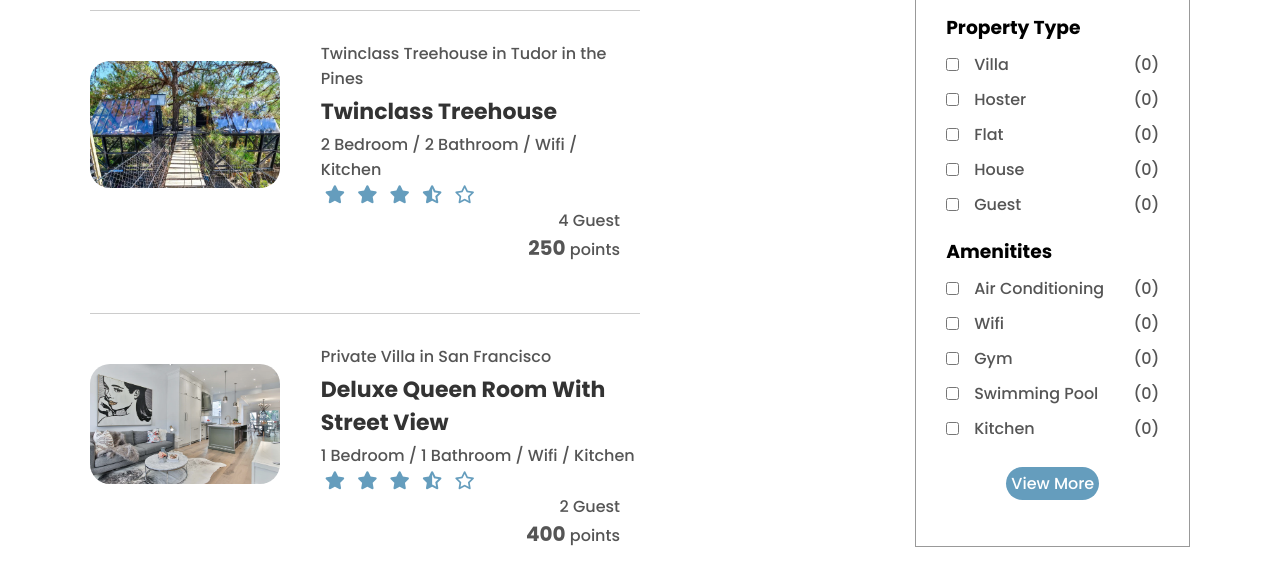
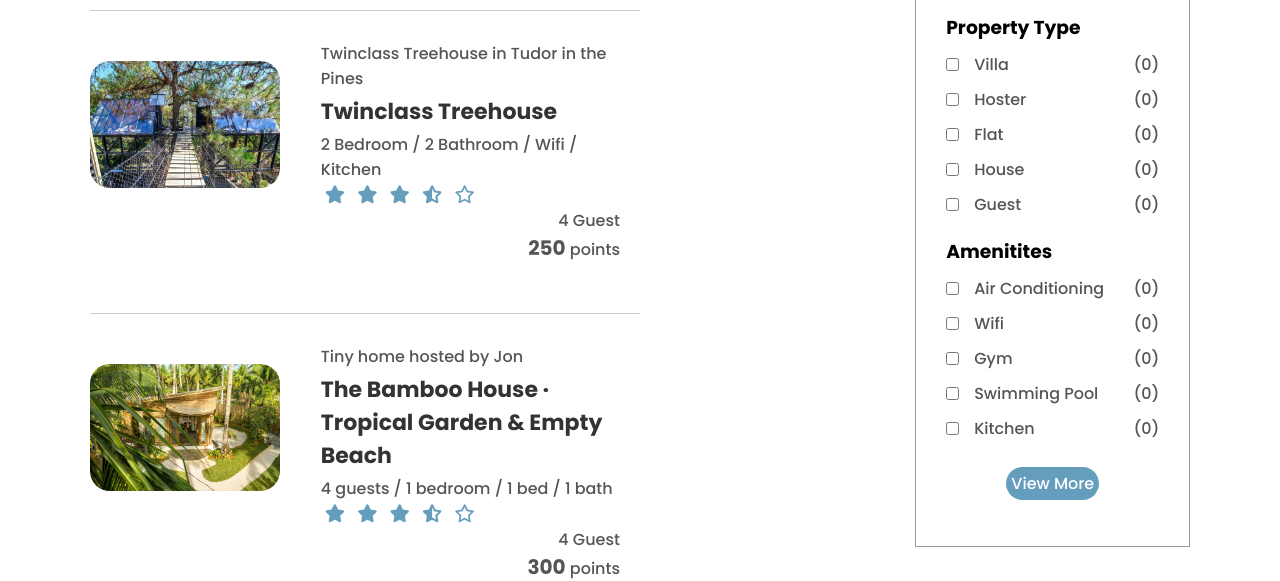
Before and after one commit to sangnguyen0403/official_IT, a plain HTML site: page listing.html in a window 1280 px wide. Shown: the part 228-809 px from the top of the page. Drawn offline with Linux system fonts and the light colour scheme.

Commit message:
Change info

```diff
--- a/listing.html
+++ b/listing.html
@@ -50,20 +50,21 @@
 
                 <div class="house">
                     <div class="house_img">
-                        <img src="images/image-s2.png" alt="">
+                        <img src="images/bambo_house.webp" alt="">
                     </div>
                     <div class="house_info">
-                        <p>Private Villa in San Francisco</p>
-                        <h3>Deluxe Queen Room With Street View</h3>
-                        <p>1 Bedroom / 1 Bathroom / Wifi / Kitchen</p>
+                        <p>Tiny home hosted by Jon</p>
+                        <h3>The Bamboo House · Tropical Garden & Empty Beach</h3>
+                        <p>4 guests / 1 bedroom / 1 bed / 1 bath
+                            </p>
                         <i class="fa-solid fa-star"></i>
                         <i class="fa-solid fa-star"></i>
                         <i class="fa-solid fa-star"></i>
                         <i class="fa-solid fa-star-half-alt"></i>
                         <i class="far fa-star"></i>
                         <div class="house_price">
-                            <p>2 Guest</p>
-                            <h4>400 <span>points</span></h4>
+                            <p>4 Guest</p>
+                            <h4>300 <span>points</span></h4>
                         </div>
                     </div>
                 </div>
```
Also changed, not shown: images/bambo_house.webp (added).
